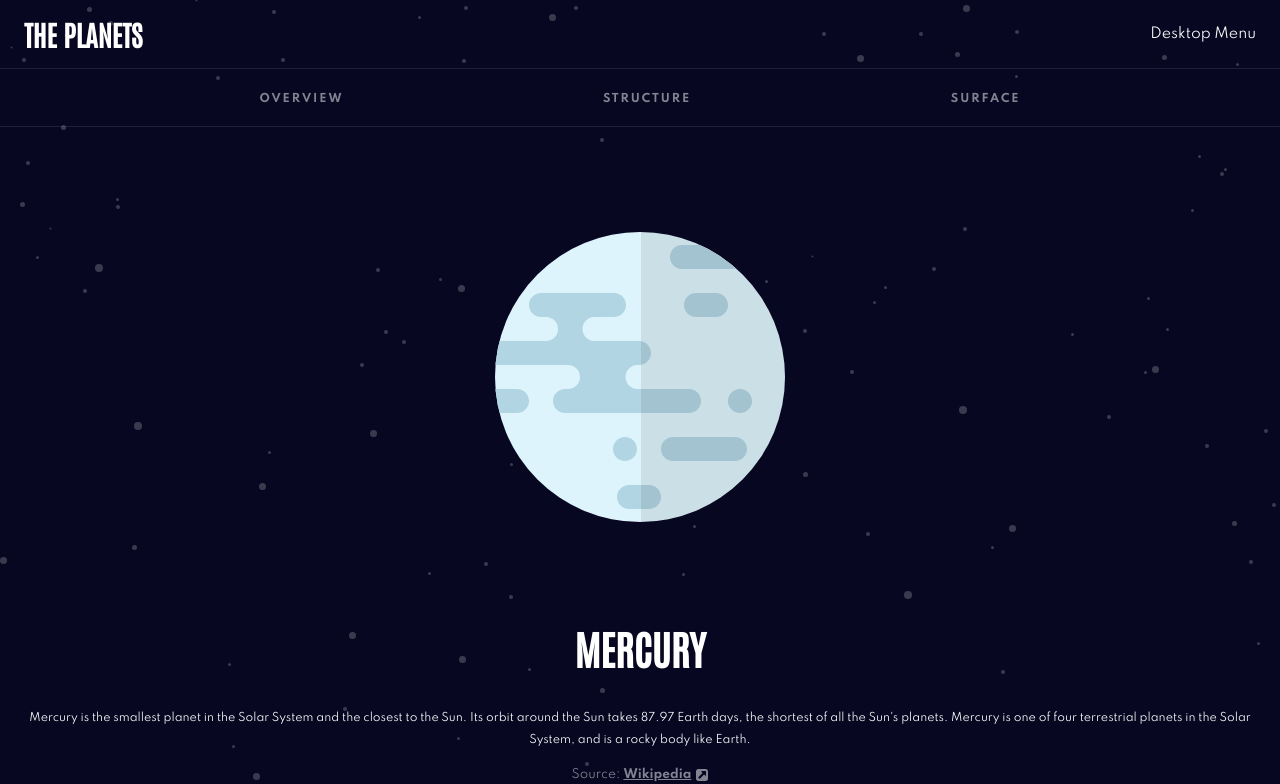
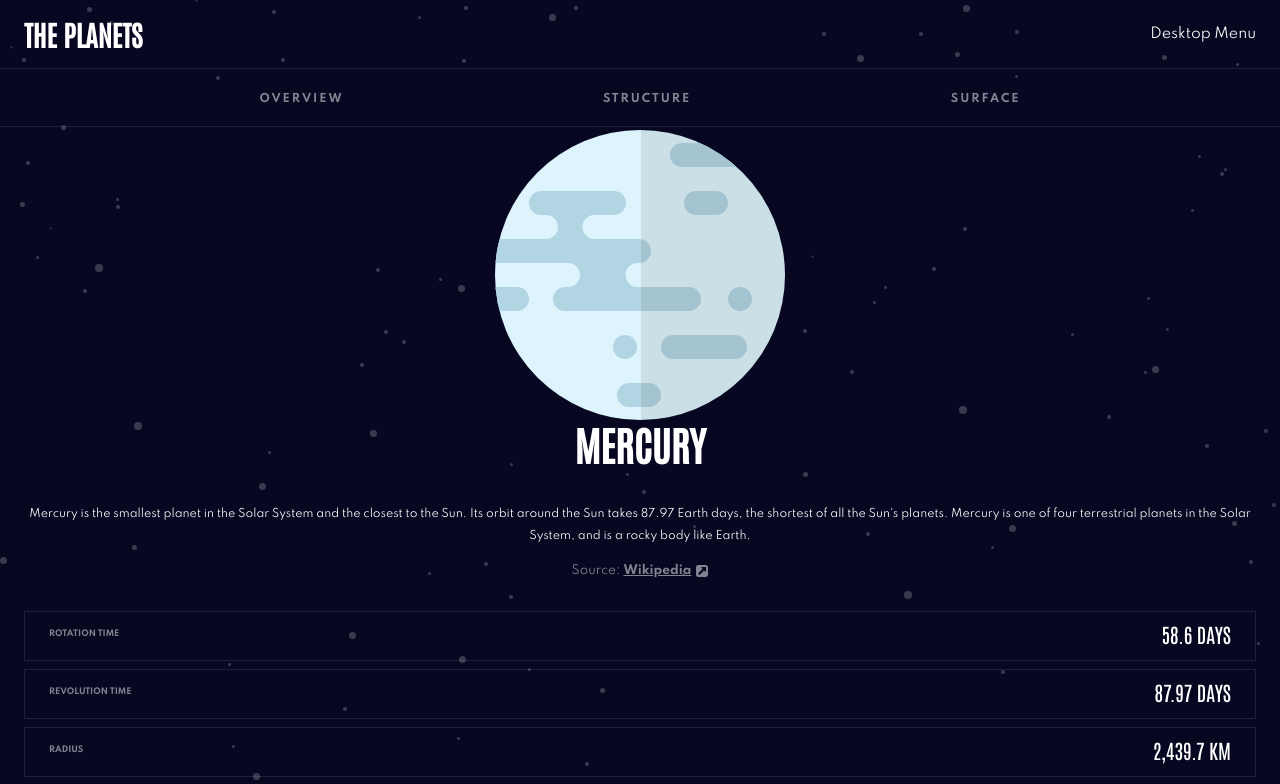
Before and after one commit to kpav33/planets-fact-site, a React (Create React App) app: page / in a window 1280 px wide. Shown: the top 784 px of the page. Built offline with nearby package versions, Linux system fonts and the light colour scheme.

Commit message:
Adjust planet image size for each planet

```diff
--- a/src/App.tsx
+++ b/src/App.tsx
@@ -8,7 +8,7 @@ import MobilePlanetMenu from "./components/MobilePlanetMenu";
 import PlanetInfo from "./components/PlanetInfo";
 
 // const obj = JSON.parse(data);
-//console.log(data[0].planet);
+// console.log(data[0].styles);
 // Add try/catch to make sure data exists
 
 interface IState {
--- a/src/components/PlanetImage.tsx
+++ b/src/components/PlanetImage.tsx
@@ -9,15 +9,20 @@ interface IProps {
     geology: string;
   };
   buttonValue: string | undefined;
+  style: {
+    maxWidth: string;
+    borderColor: string;
+  };
 }
 
-export default function PlanetImage({ img, buttonValue }: IProps) {
+export default function PlanetImage({ img, buttonValue, style }: IProps) {
   //console.log(`.${img.planet}`);
   //console.log(image);
   // console.log(img);
   // You need assests folder with images in public folder
   // buttonValue = "geology";
   // console.log(img);
+  console.log(style);
   let getImg;
   let altText;
   switch (buttonValue) {
@@ -41,18 +46,19 @@ export default function PlanetImage({ img, buttonValue }: IProps) {
   // ./assets/planet-mercury.svg
   return (
     <PlanetImageContainer>
-      <img alt={altText} src={getImg} />
+      <img alt={altText} src={getImg} style={{ maxWidth: style.maxWidth }} />
       {buttonValue === "surface" && beforeImg}
     </PlanetImageContainer>
   );
 }
 
 const PlanetImageContainer = styled.div`
-  padding: 67px 0;
+  // padding: 67px 0;
   display: flex;
   justify-content: center;
   align-items: center;
   position: relative;
+  height: 220px;
 
   p {
     margin: 0;
@@ -64,7 +70,8 @@ const PlanetImageContainer = styled.div`
 
   img {
     // Need to dinamically change this to make sure the planet images are of different sizes
-    max-width: 70%;
+    // Instead of using styled-components theme switcher your could just create an additional "style" object in data.json for each planet and add the necessary styles there (max-width and color for each planet)
+    // max-width: 70%;
   }
 `;
 
--- a/src/components/PlanetInfo.tsx
+++ b/src/components/PlanetInfo.tsx
@@ -29,6 +29,10 @@ interface IProps {
       internal: string;
       geology: string;
     };
+    styles: {
+      maxWidth: string;
+      borderColor: string;
+    };
   };
   buttonValue: string | undefined;
 }
@@ -36,9 +40,14 @@ interface IProps {
 export default function PlanetInfo({ data, buttonValue }: IProps) {
   // console.log(data[2].images.planet);
   // console.log(buttonValue);
+  console.log(data.styles);
   return (
     <PlanetInfoContainer>
-      <PlanetImage img={data.images} buttonValue={buttonValue} />
+      <PlanetImage
+        img={data.images}
+        buttonValue={buttonValue}
+        style={data.styles}
+      />
       <PlanetText data={data} buttonValue={buttonValue} />
       <PlanetStats data={data} />
     </PlanetInfoContainer>
--- a/src/data.json
+++ b/src/data.json
@@ -21,6 +21,10 @@
       "planet": "./assets/planet-mercury.svg",
       "internal": "./assets/planet-mercury-internal.svg",
       "geology": "./assets/geology-mercury.png"
+    },
+    "styles": {
+      "maxWidth": "40%",
+      "borderColor": "red"
     }
   },
   {
@@ -45,6 +49,10 @@
       "planet": "./assets/planet-venus.svg",
       "internal": "./assets/planet-venus-internal.svg",
       "geology": "./assets/geology-venus.png"
+    },
+    "styles": {
+      "maxWidth": "50%",
+      "borderColor": "red"
     }
   },
   {
@@ -69,6 +77,10 @@
       "planet": "./assets/planet-earth.svg",
       "internal": "./assets/planet-earth-internal.svg",
       "geology": "./assets/geology-earth.png"
+    },
+    "styles": {
+      "maxWidth": "56%",
+      "borderColor": "red"
     }
   },
   {
@@ -93,6 +105,10 @@
       "planet": "./assets/planet-mars.svg",
       "internal": "./assets/planet-mars-internal.svg",
       "geology": "./assets/geology-mars.png"
+    },
+    "styles": {
+      "maxWidth": "42%",
+      "borderColor": "red"
     }
   },
   {
@@ -117,6 +133,10 @@
       "planet": "./assets/planet-jupiter.svg",
       "internal": "./assets/planet-jupiter-internal.svg",
       "geology": "./assets/geology-jupiter.png"
+    },
+    "styles": {
+      "maxWidth": "72%",
+      "borderColor": "red"
     }
   },
   {
@@ -141,6 +161,10 @@
       "planet": "./assets/planet-saturn.svg",
       "internal": "./assets/planet-saturn-internal.svg",
       "geology": "./assets/geology-saturn.png"
+    },
+    "styles": {
+      "maxWidth": "82%",
+      "borderColor": "red"
     }
   },
   {
@@ -165,6 +189,10 @@
       "planet": "./assets/planet-uranus.svg",
       "internal": "./assets/planet-uranus-internal.svg",
       "geology": "./assets/geology-uranus.png"
+    },
+    "styles": {
+      "maxWidth": "57%",
+      "borderColor": "red"
     }
   },
   {
@@ -189,6 +217,10 @@
       "planet": "./assets/planet-neptune.svg",
       "internal": "./assets/planet-neptune-internal.svg",
       "geology": "./assets/geology-neptune.png"
+    },
+    "styles": {
+      "maxWidth": "56%",
+      "borderColor": "red"
     }
   }
 ]
```
